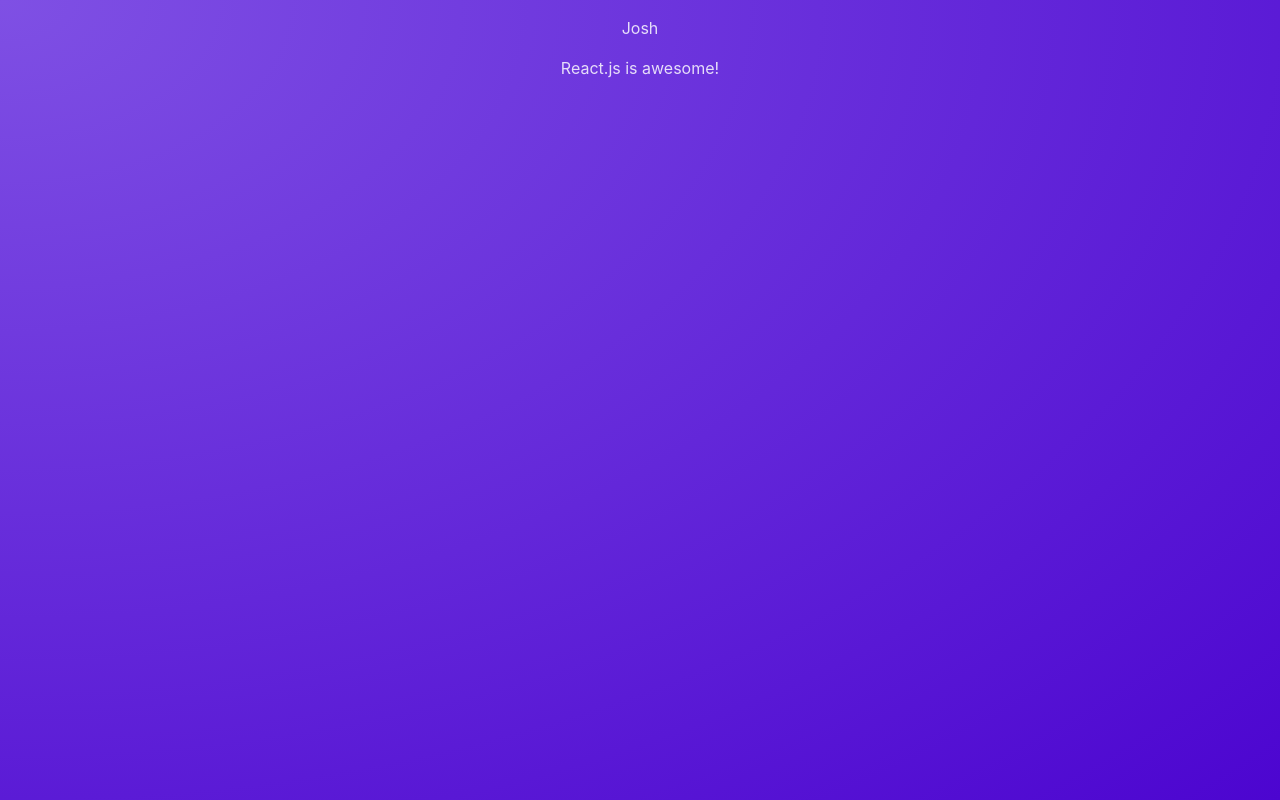
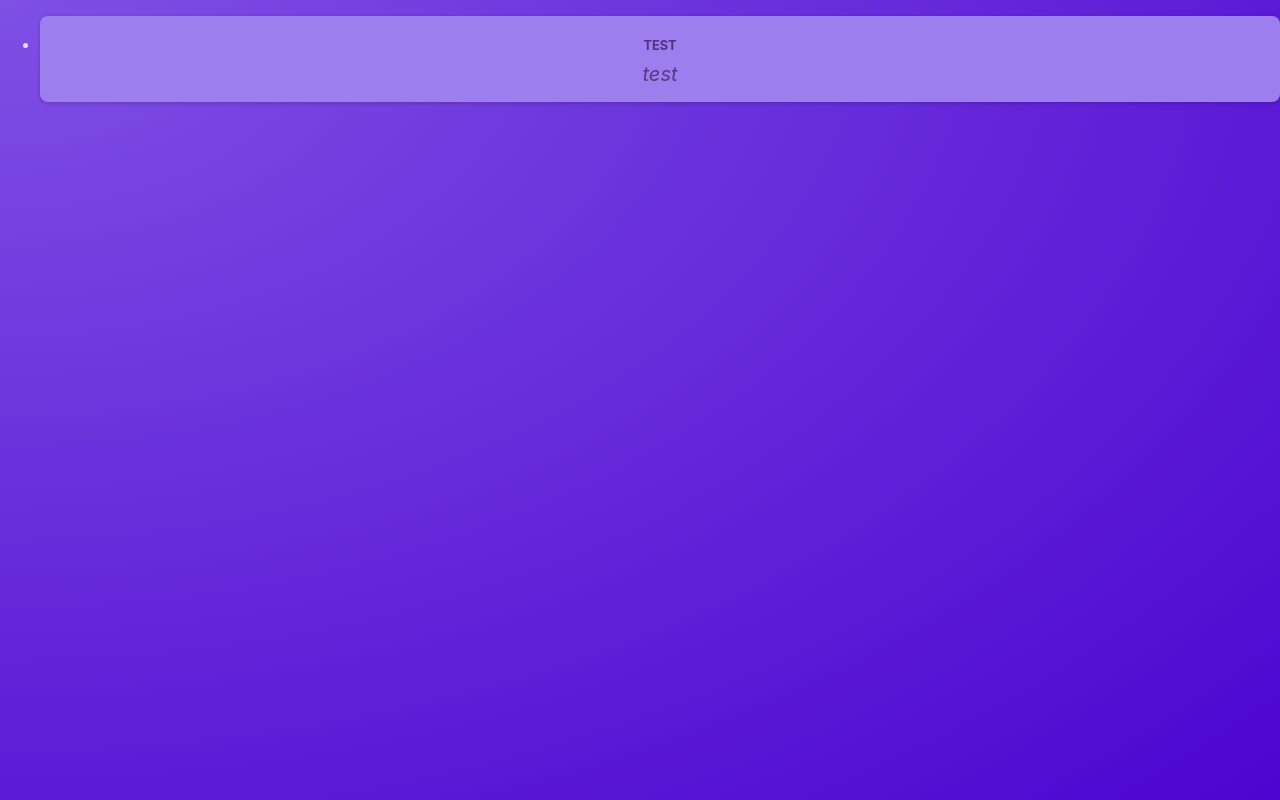
Before and after one commit to AdminAkai/react-refresher, a React (Vite) app: page / in a window 1280 px wide. Built offline with nearby package versions, Linux system fonts and the light colour scheme.

Commit message:
Added PostsList and Post components

```diff
--- a/src/App.jsx
+++ b/src/App.jsx
@@ -1,10 +1,10 @@
-import Post from 'src/components/Post.component.jsx';
+import PostsList from 'src/components/PostsList';
 
 function App() {
   return (
-    <div>
-      <Post />
-    </div>
+    <main>
+      <PostsList />
+    </main>
   );
 }
 
--- a/src/components/Post.component.jsx
+++ /dev/null
@@ -1,10 +0,0 @@
-const Post = () => {
-  return (
-    <div>
-      <p>Josh</p>
-      <p>React.js is awesome!</p>
-    </div>
-  );
-};
-
-export default Post;
--- /dev/null
+++ b/src/components/Post/Post.component.jsx
@@ -0,0 +1,12 @@
+import styles from './Post.module.css';
+
+const Post = ({ author, body }) => {
+  return (
+    <li className={styles.post}>
+      <p className={styles.author}>{author}</p>
+      <p className={styles.body}>{body}</p>
+    </li>
+  );
+};
+
+export default Post;
--- /dev/null
+++ b/src/components/Post/Post.module.css
@@ -0,0 +1,35 @@
+.post {
+  margin: 1rem 0;
+  padding: 1rem;
+  background-color: #9c7eee;
+  border-radius: 8px;
+  box-shadow: 0 1px 4px rgba(0, 0, 0, 0.2);
+  animation: animate-in 1s ease-out forwards;
+}
+
+.author {
+  font-size: 0.8rem;
+  font-weight: bold;
+  color: #543280;
+  margin: 0;
+  text-transform: uppercase;
+}
+
+.body {
+  white-space: pre-wrap;
+  font-size: 1.25rem;
+  margin: 0.25rem 0 0 0;
+  color: #593884;
+  font-style: italic;
+}
+
+@keyframes animate-in {
+  from {
+    opacity: 0;
+    transform: translateY(1rem);
+  }
+  to {
+    opacity: 1;
+    transform: translateY(0);
+  }
+}
--- /dev/null
+++ b/src/components/Post/index.js
@@ -0,0 +1 @@
+export { default } from './Post.component.jsx';
--- /dev/null
+++ b/src/components/PostsList/PostsList.component.jsx
@@ -0,0 +1,9 @@
+import Post from 'src/components/Post';
+
+const PostsList = () => (
+  <ul>
+    <Post author='test' body='test' />
+  </ul>
+);
+
+export default PostsList;
--- /dev/null
+++ b/src/components/PostsList/index.js
@@ -0,0 +1 @@
+export { default } from './PostsList.component.jsx';
--- a/vite.config.js
+++ b/vite.config.js
@@ -1,6 +1,9 @@
 import { defineConfig } from 'vite';
 import react from '@vitejs/plugin-react';
 import path from 'path';
+import { fileURLToPath } from 'url';
+
+const __dirname = path.dirname(fileURLToPath(import.meta.url));
 
 // https://vitejs.dev/config/
 export default defineConfig({
```
Also changed, not shown: jsconfig.json (added, +7 -0 lines), src/components/PostsList/PostsList.module.css (added).
